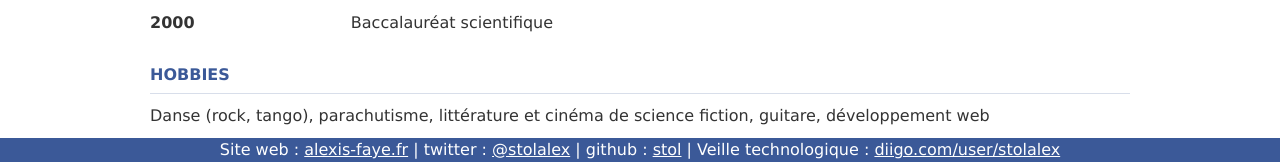
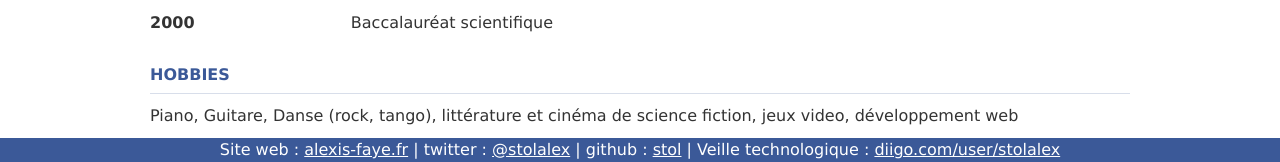
Before and after one commit to stol/cv, a PHP site: page / in a window 1280 px wide. Shown: the part 2769-2931 px from the top of the page. Run offline with PHP 8.4, Linux system fonts and the light colour scheme.

```diff
--- a/index.php
+++ b/index.php
@@ -117,7 +117,7 @@
 
             <section class="section">
                 <div class="section__inside">
-                    Danse (rock, tango), parachutisme, littérature et cinéma de science fiction, guitare, développement web
+                    Piano, Guitare, Danse (rock, tango), littérature et cinéma de science fiction, jeux video, développement web
                 </div>
             </section>
 
```
